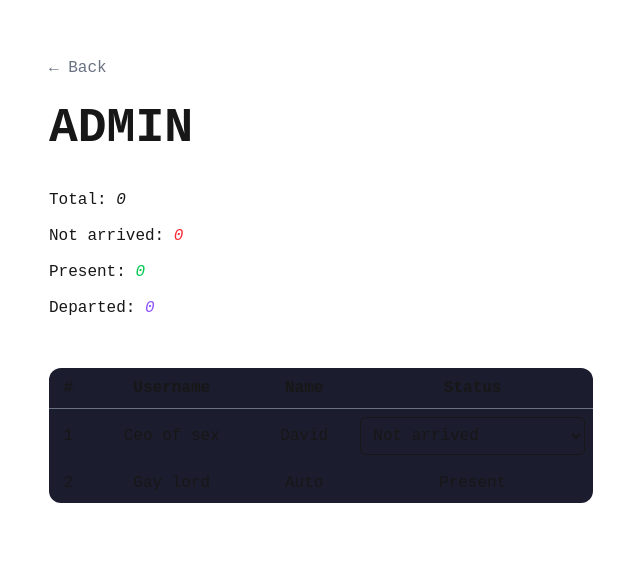
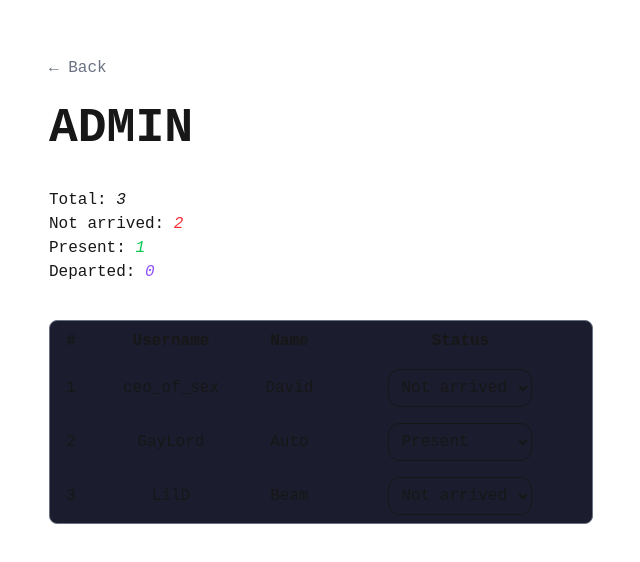
Before and after one commit to Davidsenec/first-drink-se18-frontend, a Next.js app: page /admin in a window 1280 px wide. Shown: the top 562 px of the page, without its empty margins (319-959 px from the left). Built offline with nearby package versions, Linux system fonts and the light colour scheme.

Commit message:
revamped whole table and dropdown component and got cancer

```diff
--- a/src/app/admin/page.tsx
+++ b/src/app/admin/page.tsx
@@ -1,55 +1,107 @@
+"use client";
+
+import { useState } from "react";
 import Link from "next/link";
-import Dropdown from "@/components/ui/Dropdown";
+import Dropdown, {Option} from "@/components/ui/Dropdown";
+
+// Mock types for now
+enum UserStatus {
+    NotArrived = "Not arrived",
+    Present = "Present",
+    Departed = "Departed",
+}
+
+type User = {
+    id: number;
+    username: string;
+    nickname: string;
+    status: UserStatus;
+};
 
 export default function AdminPage() {
-    const attendees = [];
-    const status = ["Not arrived", "Present", "Departed"];
-    var total = 0;
-    var notar = 0;
-    var present = 0;
-    var departed = 0;
+    const [users, setUsers] = useState<User[]>([
+        {
+            id: 1,
+            username: "ceo_of_sex",
+            nickname: "David",
+            status: UserStatus.NotArrived,
+        },
+        {
+            id: 2,
+            username: "GayLord",
+            nickname: "Auto",
+            status: UserStatus.Present,
+        },
+        {
+            id: 3,
+            username: "LilD",
+            nickname: "Beam",
+            status: UserStatus.NotArrived,
+        },
+    ]);
+
+    function updateStatus(id: number, status: UserStatus) {
+        setUsers(
+            users.map(user =>
+                user.id === id
+                    ? { ...user, status }
+                    : user
+            )
+        );
+    }
+
+    const options = [
+    { label: "Not arrived", value: UserStatus.NotArrived, color: "red" },
+    { label: "Present", value: UserStatus.Present, color: "green" },
+    { label: "Departed", value: UserStatus.Departed, color: "violet" },
+    ];
+
+    let totalno = 0;
+    let notar = 0;
+    let presentno = 0;
+    let departedno = 0;
+    const total = users.length;
+
+    const present = users.filter(user => user.status === UserStatus.Present).length;
+    const departed = users.filter(user => user.status === UserStatus.Departed).length;
+    const notArrived = users.filter(user => user.status === UserStatus.NotArrived).length;
 
     return (
-        <div>
         <main className="flex justify-center px-3 py-6">
             <div className="flex flex-col w-full max-w-xl px-4 py-8 gap-3">
                 <Link href="../"><button className="mb-3 text-gray-500 hover:text-white ">&#8592; Back</button></Link>
                 <h1 className="mb-6 text-5xl font-bold">ADMIN</h1>
+                <div className="mb-6">
                     <p>Total: <label className="italic">{total}</label></p>
-                    <p>Not arrived: <label className="italic text-red-500">{notar}</label></p>
+                    <p>Not arrived: <label className="italic text-red-500">{notArrived}</label></p>
                     <p>Present: <label className="italic text-green-500">{present}</label></p>
                     <p>Departed: <label className="italic text-violet-500">{departed}</label></p>
+                </div>
 
 
-                    <br></br> {/*temporary solution*/}
-                    <table className="w-full rounded-xl  bg-[#1B1D2F]">
+                <table className="w-full rounded-lg border border-gray-500 border-separate border-spacing-0 bg-[#1B1D2F]">
                     <thead className="border-b border-gray-500">
                     <tr className="">
                         <th className="p-2">#</th>
-                                <th className="p-2">Username</th>
-                                <th className="p-2">Name</th>
-                                <th className="p-2">Status</th>
+                        <th className="">Username</th>
+                        <th className="">Name</th>
+                        <th className="">Status</th>
                     </tr>
                     </thead>
 
                     <tbody className="text-center">
-                            <tr>
-                                <td className="p-2">1</td>
-                                <td className="p-2">Ceo of sex</td>
-                                <td className="p-2">David</td>
-                                <td className="p-2"><Dropdown options={status}></Dropdown></td>
+                        {users.map((user, index) =>
+                            <tr key={user.id} className="border-b">
+                                <td className="p-2">{index + 1}</td>
+                                <td>{user.username}</td>
+                                <td>{user.nickname}</td>
+                                <td className="p-2"><Dropdown value={user.status} onChange={(value) => updateStatus(user.id, value as UserStatus)}
+                                options={options}></Dropdown></td>
                             </tr>
-
-                            <tr>
-                                <td className="p-2">2</td>
-                                <td className="p-2">Gay lord</td>
-                                <td className="p-2">Auto</td>
-                                <td className="p-2">Present</td>
-                            </tr>
+                        )}
                     </tbody>
                 </table>
             </div>
         </main>
-        </div>
     );
 }
--- a/src/components/ui/Dropdown.tsx
+++ b/src/components/ui/Dropdown.tsx
@@ -1,19 +1,34 @@
+export enum UserStatus {
+    NotArrived = "Not arrived",
+    Present = "Present",
+    Departed = "Departed",
+}
+
+export type Option = {
+  label: string;
+  value: UserStatus;
+  color: string;
+};
 type DropdownProps = {
-  options: string[];
+  options: Option[];
+  value: UserStatus;
+  onChange: (value: UserStatus) => void;
 };
 
-export default function Dropdown({options,}: DropdownProps) {
+export default function Dropdown({options, value, onChange}: DropdownProps) {
     return (
     <div>
-      <select className="border rounded-md p-2 w-full">
-        {/* <option value="">Select an option</option> */}
-
-        {options.map((option) => (
-          <option key={option} value={option}>
-            {option}
-          </option>
-        ))}
-      </select>
+        <select className="border rounded-xl bg-[#1B1D2F] p-2 " value={value} onChange={(e) => onChange(e.target.value as UserStatus)}>
+            {options.map((option) => (
+            <option
+                key={option.value}
+                value={option.value}
+                style={{ color: option.color }}
+            >
+            {option.label}
+            </option>
+            ))}
+        </select>
     </div>
     );
 }
```
Lines whose indentation alone changed are shown as unchanged.
